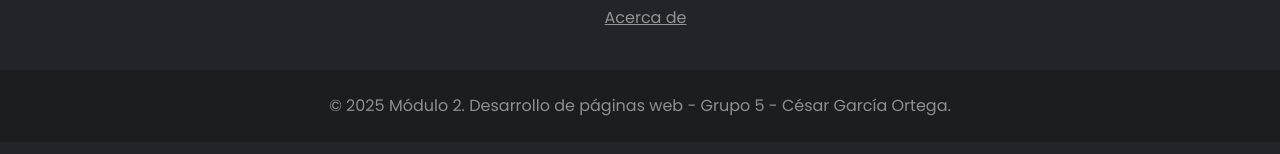
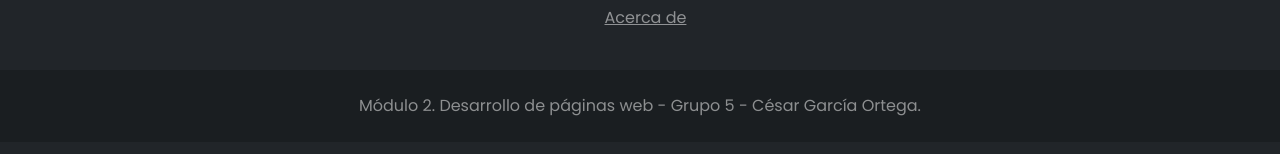
Before and after one commit to CzarGo15/Practica-Curso-, a plain HTML site: page index.html in a window 1280 px wide. Shown: the part 1932-2086 px from the top of the page. Drawn offline with nearby package versions, Linux system fonts and the light colour scheme.

Commit message:
Update index.html

```diff
--- a/index.html
+++ b/index.html
@@ -279,7 +279,7 @@
             </div>
         </div>
         <div class="text-center p-4" style="background-color: rgba(0, 0, 0, 0.2);">
-            © 2025 Módulo 2. Desarrollo de páginas web - Grupo 5 - César García Ortega.
+           Módulo 2. Desarrollo de páginas web - Grupo 5 - César García Ortega.
         </div>
     </footer>
 
```
